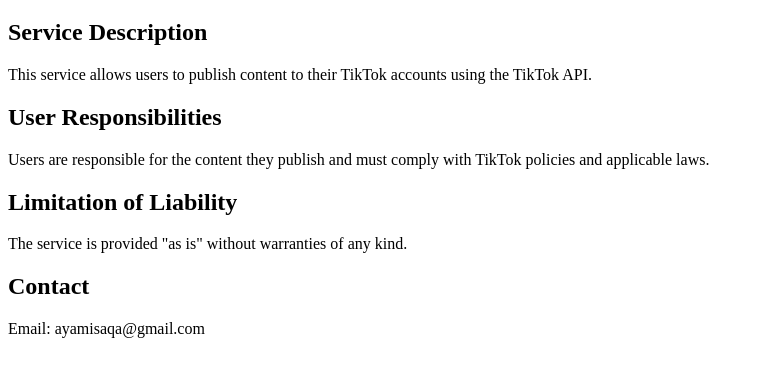
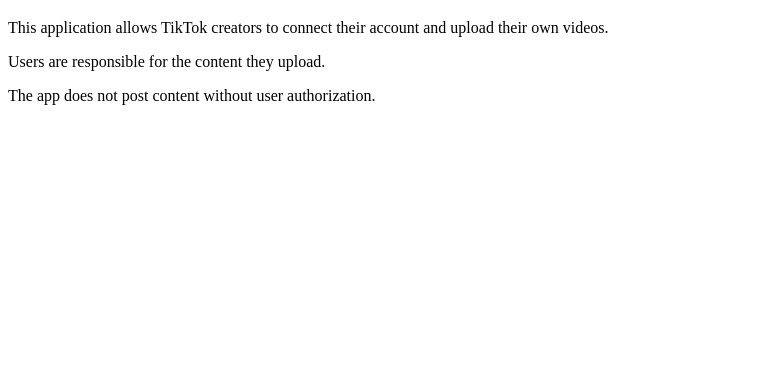
Before and after one commit to ayamisaqa-lgtm/content-publisher-app, a plain HTML site: page terms.html in a window 1280 px wide. Shown: the part 61-438 px from the top of the page, without its empty margins (0-764 px from the left). Drawn offline with Linux system fonts and the light colour scheme.

Commit message:
Update terms.html

```diff
--- a/terms.html
+++ b/terms.html
@@ -1,30 +1,17 @@
 <!DOCTYPE html>
-<html lang="en">
+<html>
 <head>
-  <meta charset="UTF-8" />
-  <title>Terms of Service</title>
+<title>Terms of Service</title>
 </head>
 <body>
-  <h1>Terms of Service</h1>
 
-  <h2>Service Description</h2>
-  <p>
-    This service allows users to publish content to their TikTok accounts using
-    the TikTok API.
-  </p>
+<h1>Terms of Service</h1>
 
-  <h2>User Responsibilities</h2>
-  <p>
-    Users are responsible for the content they publish and must comply with TikTok
-    policies and applicable laws.
-  </p>
+<p>This application allows TikTok creators to connect their account and upload their own videos.</p>
 
-  <h2>Limitation of Liability</h2>
-  <p>
-    The service is provided "as is" without warranties of any kind.
-  </p>
+<p>Users are responsible for the content they upload.</p>
 
-  <h2>Contact</h2>
-  <p>Email: ayamisaqa@gmail.com</p>
+<p>The app does not post content without user authorization.</p>
+
 </body>
 </html>
```
